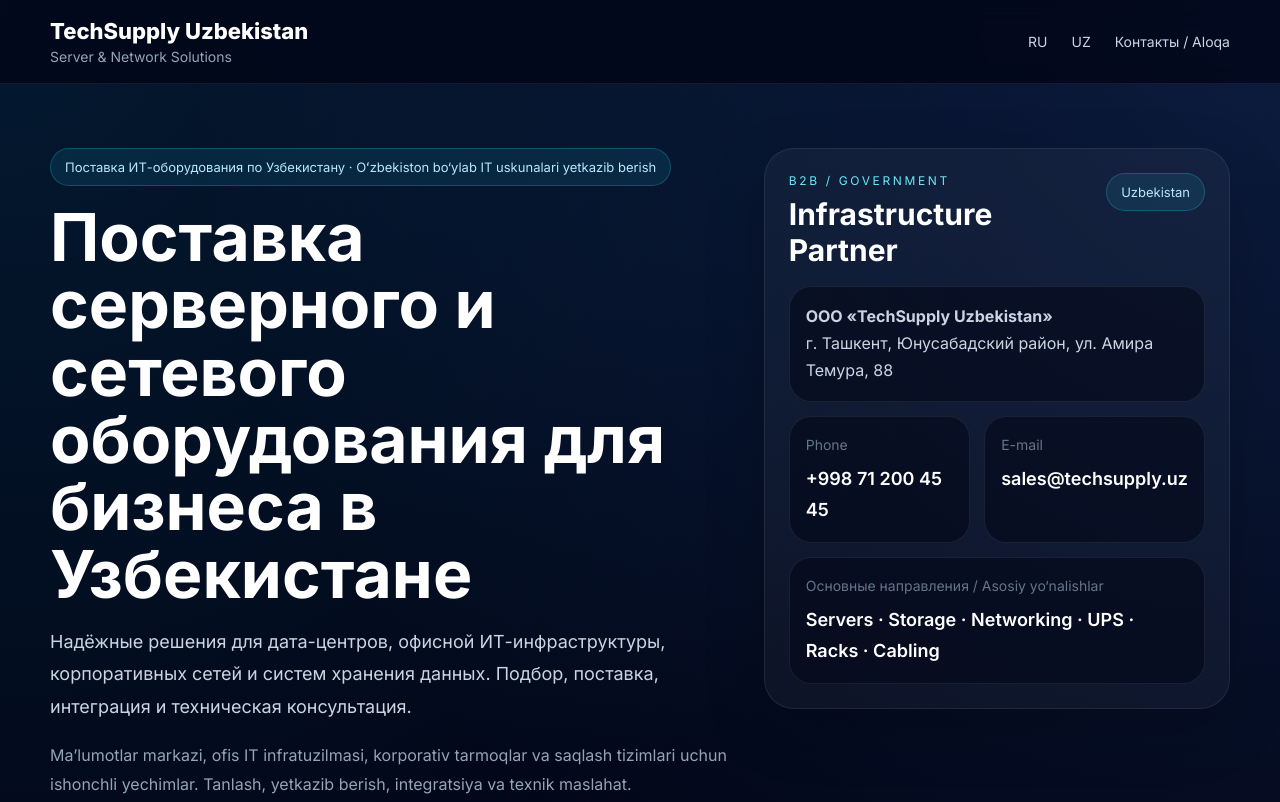
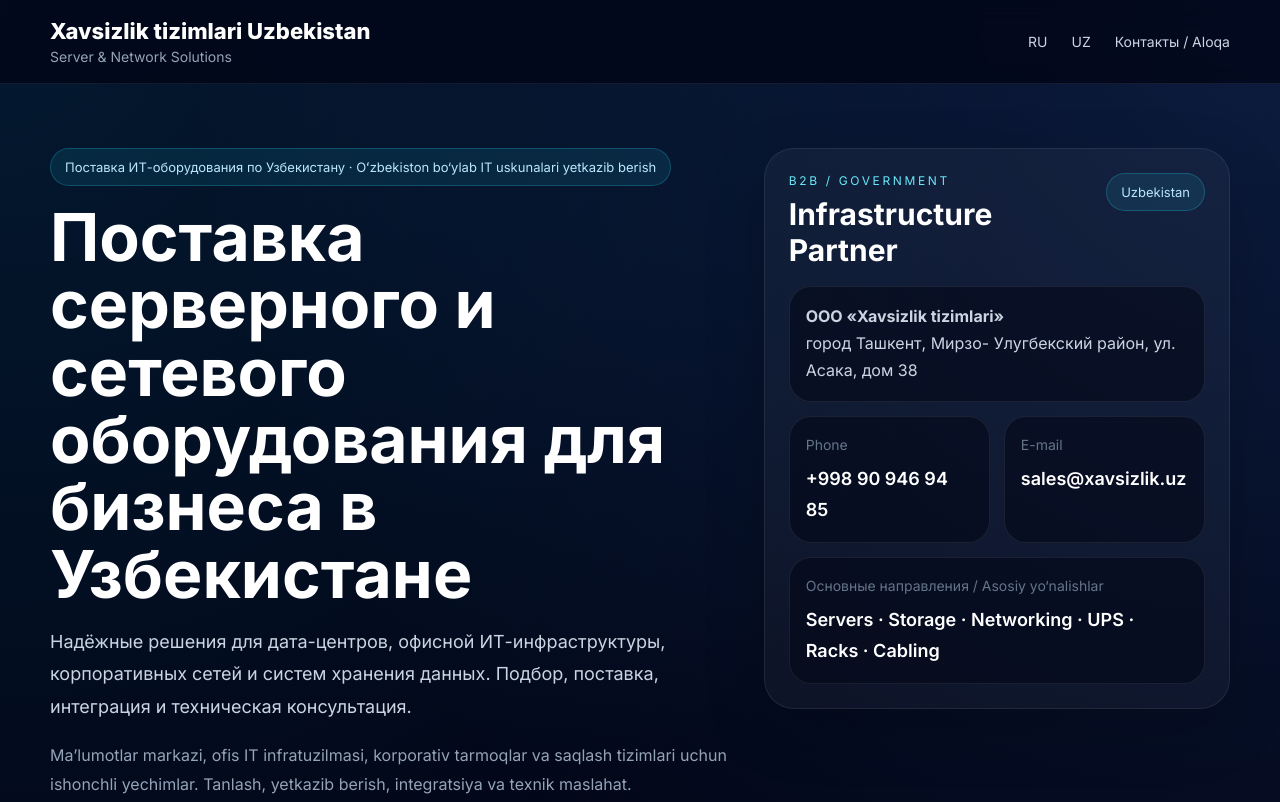
Before and after one commit to seliverstovandy-create/xavsizlik.uz, a plain HTML site: page index.html in a window 1280 px wide. Shown: the top 802 px of the page. Drawn offline with Linux system fonts and the light colour scheme.

Commit message:
Update index.html
change to xavsizlik

```diff
--- a/index.html
+++ b/index.html
@@ -14,7 +14,7 @@
   <header class="header">
     <div class="container nav">
       <div class="brand">
-        <div class="brand-title">TechSupply Uzbekistan</div>
+        <div class="brand-title">Xavsizlik tizimlari Uzbekistan</div>
         <div class="brand-subtitle">Server & Network Solutions</div>
       </div>
       <nav class="menu">
@@ -68,17 +68,17 @@
             <div class="tag">Uzbekistan</div>
           </div>
           <div class="panel-box">
-            <strong>ООО «TechSupply Uzbekistan»</strong><br />
-            г. Ташкент, Юнусабадский район, ул. Амира Темура, 88
+            <strong>ООО «Xavsizlik tizimlari»</strong><br />
+            город Ташкент, Мирзо- Улугбекский район, ул. Асака, дом 38
           </div>
           <div class="mini-grid">
             <div class="panel-box">
               <div class="label">Phone</div>
-              <div class="big">+998 71 200 45 45</div>
+              <div class="big">+998 90 946 94 85</div>
             </div>
             <div class="panel-box">
               <div class="label">E-mail</div>
-              <div class="big">sales@techsupply.uz</div>
+              <div class="big">sales@xavsizlik.uz</div>
             </div>
           </div>
           <div class="panel-box">
@@ -102,8 +102,8 @@
         <div class="two-col">
           <div class="card padded">
             <p>
-              ООО «TechSupply Uzbekistan» — поставщик серверного, сетевого и телекоммуникационного оборудования
-              для корпоративных заказчиков, интеграторов и государственных организаций. Мы помогаем строить устойчивую
+              ООО «Xavsizlik tizimlari» — поставщик серверного, сетевого и телекоммуникационного оборудования
+              для корпоративных заказчиков и государственных организаций. Мы помогаем строить устойчивую
               ИТ-инфраструктуру: от одного серверного шкафа до комплексного оснащения серверных помещений и филиальной сети.
             </p>
             <div class="list-boxes">
@@ -152,7 +152,7 @@
         <div class="two-col">
           <div class="card padded">
             <p>
-              «TechSupply Uzbekistan» MCHJ korporativ mijozlar, integratorlar va davlat tashkilotlari uchun server,
+              «Xavsizlik tizimlari» MCHJ korporativ mijozlar va davlat tashkilotlari uchun server,
               tarmoq va telekommunikatsiya uskunalarini yetkazib beruvchi kompaniya hisoblanadi. Biz bitta server
               shkafidan tortib to toʻliq server xonasi va filial tarmogʻini jihozlashgacha boʻlgan IT infratuzilmasini barpo etishda yordam beramiz.
             </p>
@@ -219,29 +219,25 @@
           <div class="contact-list">
             <div>
               <div class="label">Компания</div>
-              <div class="value">ООО «TechSupply Uzbekistan»</div>
+              <div class="value">ООО «Xavsizlik tizimlari»</div>
             </div>
             <div>
               <div class="label">Адрес</div>
-              <div class="value">г. Ташкент, Юнусабадский район, ул. Амира Темура, 88</div>
+              <div class="value">город Ташкент, Мирзо- Улугбекский район, ул. Асака, дом 38</div>
             </div>
             <div class="contact-split">
               <div>
                 <div class="label">Телефон</div>
-                <div class="value"><a href="tel:+998712004545">+998 71 200 45 45</a></div>
-              </div>
-              <div>
-                <div class="label">Мобильный</div>
-                <div class="value"><a href="tel:+998901234567">+998 90 123 45 67</a></div>
+                <div class="value"><a href="tel:+998909469485">+998 90 946 94 85</a></div>
               </div>
             </div>
             <div>
               <div class="label">E-mail</div>
-              <div class="value"><a href="mailto:sales@techsupply.uz">sales@techsupply.uz</a></div>
+              <div class="value"><a href="mailto:sales@techsupply.uz">sales@xavsizlik.uz</a></div>
             </div>
             <div>
               <div class="label">Режим работы</div>
-              <div class="value">Пн–Пт: 09:00–18:00</div>
+              <div class="value">Пн–Пт: 10:00–18:00</div>
             </div>
           </div>
         </div>
@@ -251,10 +247,10 @@
             <div>
               <div class="eyebrow">Информация о компании</div>
               <div class="kv-list">
-                <div class="kv-item"><span>Наименование</span><strong>ООО «TechSupply Uzbekistan»</strong></div>
+                <div class="kv-item"><span>Наименование</span><strong>ООО «Xavsizlik tizimlari»</strong></div>
                 <div class="kv-item"><span>ИНН</span><strong>309 999 999</strong></div>
                 <div class="kv-item"><span>ОКЭД</span><strong>46510</strong></div>
-                <div class="kv-item"><span>Регион</span><strong>Ташкент, Республика Узбекистан</strong></div>
+                <div class="kv-item"><span>Регион</span><strong>город Ташкент, Мирзо- Улугбекский район, ул. Асака, дом 38</strong></div>
                 <div class="kv-item"><span>Основная деятельность</span><strong>Поставка серверного и сетевого оборудования</strong></div>
               </div>
             </div>
```
